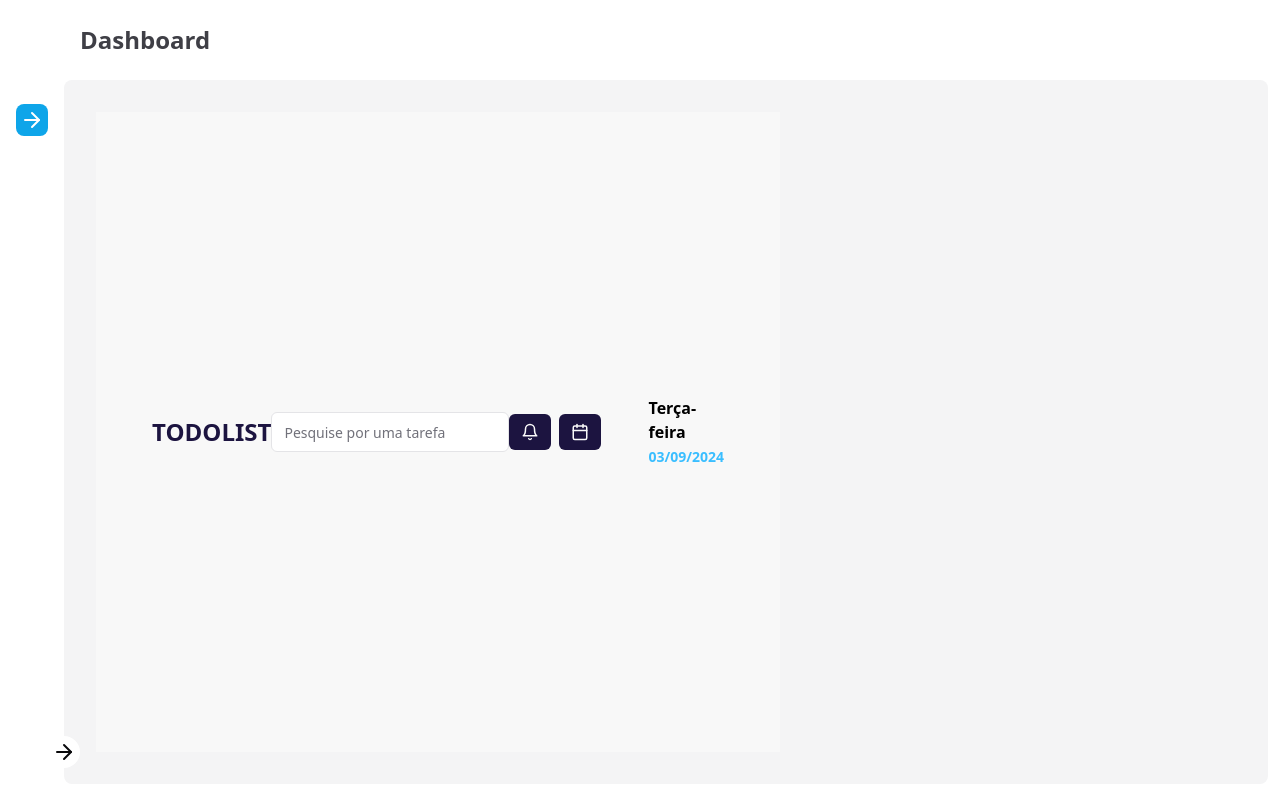
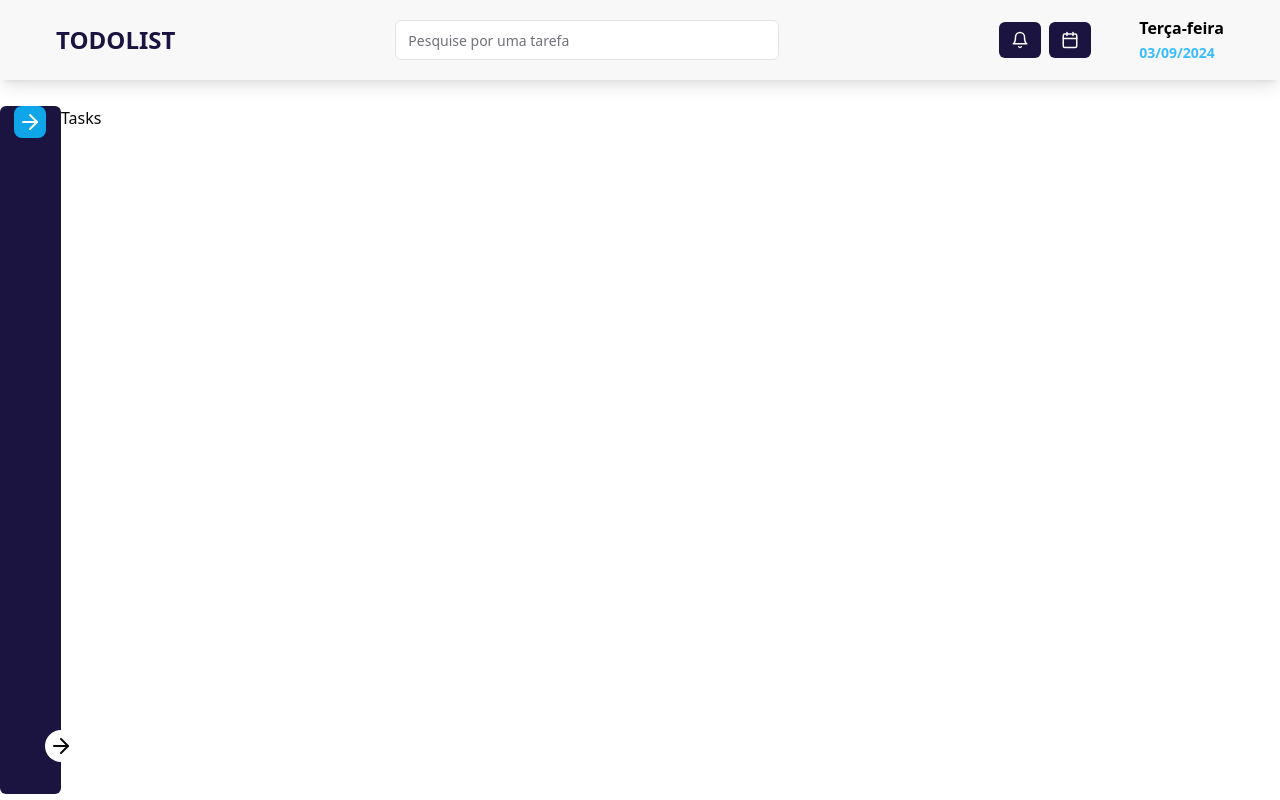
Before and after one commit to anderson-alves427/to-do-list, a React (Vite) app: page / in a window 1280 px wide. Built offline with nearby package versions, Linux system fonts and the light colour scheme.

Commit message:
style(Tasks): create style menu

```diff
--- a/src/modules/tasksManager/pages/index.tsx
+++ b/src/modules/tasksManager/pages/index.tsx
@@ -1,10 +1,9 @@
-import { Header } from "../../../shared/components/header";
 import { LayoutTaksManager } from "../components/layoutTasksManager";
 
 const TasksManager = () => {
 	return (
 		<LayoutTaksManager>
-			<Header />
+			<div>Tasks</div>
 		</LayoutTaksManager>
 	);
 };
--- a/src/shared/components/header/index.tsx
+++ b/src/shared/components/header/index.tsx
@@ -5,7 +5,7 @@ import { Input } from "../ui/input";
 const Header = () => {
 	//mock
 	return (
-		<header className="bg-grayscale-light py-4 px-14 flex justify-between items-center">
+		<header className="w-full bg-grayscale-light h-[10%] px-14 flex justify-between items-center shadow-lg">
 			<h1 className="text-text-secondary font-bold text-2xl">TODOLIST</h1>
 
 			<Input className="max-w-96" placeholder="Pesquise por uma tarefa" />
--- a/src/shared/components/layout/layoutBase/index.tsx
+++ b/src/shared/components/layout/layoutBase/index.tsx
@@ -4,8 +4,8 @@ import { ArrowRight } from "lucide-react";
 import { useNavigate } from "react-router-dom";
 import { cn } from "../../lib/utils";
 import { SidebarDrawer } from "../sidebarDrawer";
-import { Button } from "../../ui/button";
 import { CustomTooltip } from "../../tooltip";
+import { Header } from "../../header";
 
 type Props = {
 	sidebarButtons?: SidebarButton[];
@@ -19,11 +19,10 @@ const LayoutBase = ({ sidebarButtons = [], actionButton, children }: Props) => {
 	const navigate = useNavigate();
 
 	return (
-		<div className="w-full h-screen flex">
-			<aside className="w-[5%] flex flex-col items-center gap-6 relative">
-				<div className="w-full h-[10%] flex items-center justify-center">
-					{/* <img src={Logo} alt="logo" className="w-14 h-14" /> */}
-				</div>
+		<div className="w-full h-screen">
+			<Header />
+			<div className="flex mt-[2%] h-[86%]">
+				<aside className="w-[5%] flex flex-col items-center gap-6 relative bg-primary-brand rounded-md">
 					<CustomTooltip side="right" text="Dashboard">
 						<button
 							onClick={() => navigate("/")}
@@ -64,71 +63,7 @@ const LayoutBase = ({ sidebarButtons = [], actionButton, children }: Props) => {
 						</button>
 					</SidebarDrawer>
 				</aside>
-			<div className="w-[95%]">
-				<header className="w-full h-[10%] flex items-center justify-between p-4">
-					<div className="flex items-center gap-3">
-						<Button
-							variant="link"
-							className="p-0 disabled:opacity-100"
-							onClick={() => navigate("/")}
-						>
-							<h1 className="text-2xl font-semibold text-zinc-700">
-								Dashboard
-							</h1>
-						</Button>
-					</div>
-					{actionButton && (
-						<div className="flex-1 flex justify-end">
-							<Button
-								onClick={actionButton.onClick}
-								className="flex items-center gap-2 bg-emerald-500 hover:bg-emerald-600"
-							>
-								<span className="text-xl">{actionButton.icon}</span>
-								<span className="text-sm font-semibold">
-									{actionButton.label}
-								</span>
-							</Button>
-						</div>
-					)}
-					{/* <div
-						className={cn(
-							"flex flex-col items-end justify-center gap-2 transition-all mt-12 data-[is-searching=true]:-translate-y-12",
-							isAtendimentoMedico ? "w-[50%]" : "w-[25%]"
-						)}
-					>
-						<div
-							data-is-searching={searchInputIsEnabled}
-							className={cn(
-								"w-full h-full flex items-center gap-2 p-1 data-[is-searching=true]:opacity-0",
-								isAtendimentoMedico ? "justify-end" : "justify-center"
-							)}
-						>
-							<Button
-								variant="outline"
-								className="w-8 h-8 rounded-full border-zinc-700 p-2 hover:border-sky-500 hover:text-sky-500 hover:bg-white focus:bg-sky-500 focus:text-white focus:border-none"
-							>
-								<ArrowRight />
-							</Button>
-							<Button
-								disabled
-								variant="outline"
-								className="w-8 h-8 rounded-full border-zinc-700 p-2 hover:border-sky-500 hover:text-sky-500 hover:bg-white focus:bg-sky-500 focus:text-white focus:border-none"
-							>
-								<ArrowRight />
-							</Button>
-							<Button
-								disabled
-								variant="outline"
-								className="w-8 h-8 rounded-full border-zinc-700 p-2 hover:border-sky-500 hover:text-sky-500 hover:bg-white focus:bg-sky-500 focus:text-white focus:border-none"
-							>
-								<ArrowRight />
-							</Button>
-						</div>
-					</div> */}
-				</header>
-				<div className="flex w-[99%] min-h-[88%] bg-zinc-100 rounded-lg p-8">
-					{children}
-				</div>
+				<div className="w-full">{children}</div>
 			</div>
 		</div>
 	);
--- a/src/shared/components/layout/sidebarDrawer/index.tsx
+++ b/src/shared/components/layout/sidebarDrawer/index.tsx
@@ -27,7 +27,7 @@ const SidebarDrawer = ({ children, buttons }: Props) => {
 				<SheetTrigger asChild>{children}</SheetTrigger>
 				<SheetContent
 					side="left"
-					className="bg-primary-brand text-text-primary"
+					className="bg-primary-brand text-text-light"
 				>
 					<SheetHeader className="overflow-y-auto h-full overflow-x-hidden">
 						<SheetTitle className="flex justify-center items-center">
```
Lines whose indentation alone changed are shown as unchanged.
